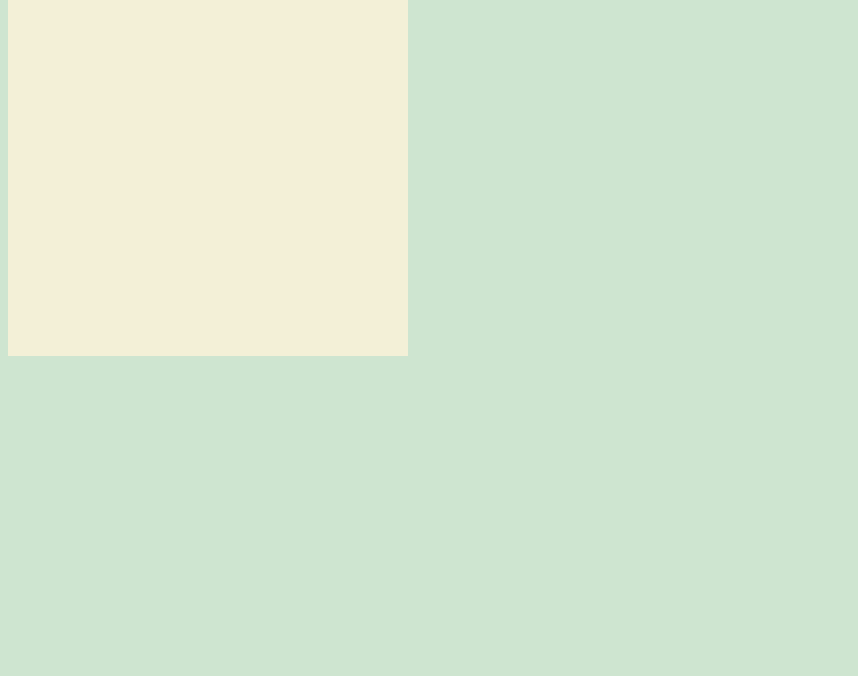
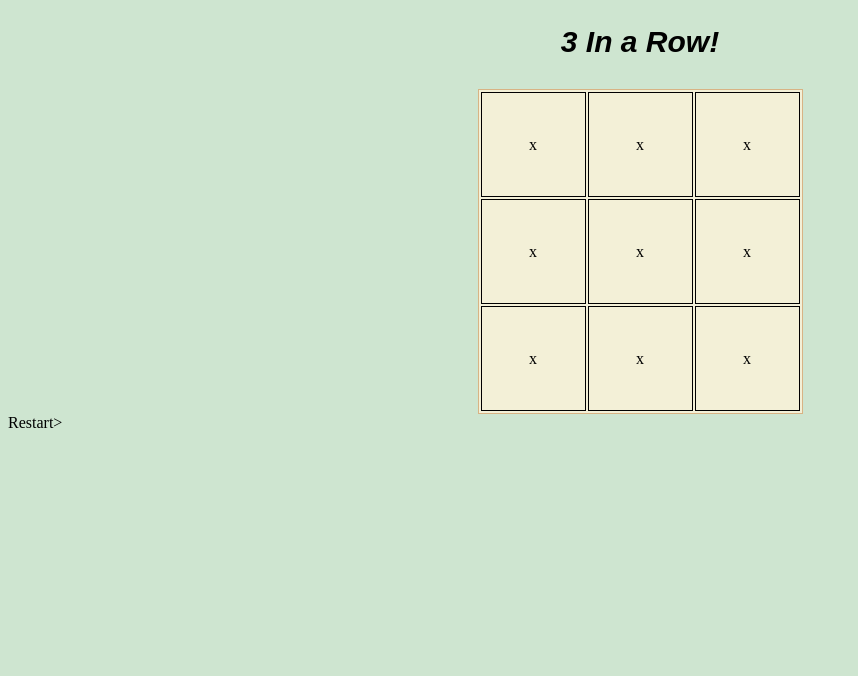
Before and after one commit to AliaTaha/TicTacToe, a plain HTML site: page index.html in a window 1280 px wide. Shown: the part 124-800 px from the top of the page, without its empty margins (0-858 px from the left). Drawn offline with Linux system fonts and the light colour scheme.

Commit message:
centered x's

```diff
--- a/app.js
+++ b/app.js
@@ -0,0 +1,11 @@
+let tictactoe = [
+    ['d', null,null],  [null, null,null], [null, null,null]
+]
+
+let board = document.getElementById("board")
+board.addEventListener("click", (event) => {
+   let id = event.target.id
+
+   let variable = id.split('')
+   console.log(tictactoe[Number(variable[0])][Number(variable[1])])
+})
--- a/index.html
+++ b/index.html
@@ -11,26 +11,36 @@
   </head>
 
   <body>
-    <script src="app.js"></script>
 
-    <h1>Tic Tac Toe</h1>
+    <header>
+        <h1 class="Title">Tic Tac Toe</h1>
 
-    <table class="board">
+        <h3 class="sideText">
+            <i>3 In a Row!</i></h3>
+    </header>
+
+    <table id="board">
       <tr>
-        <td></td>
-        <td></td>
-        <td></td>
+        <td class="cell" id="00">x</td>
+        <td class="cell" id="01">x</td>
+        <td class="cell" id="02">x</td>
       </tr>
       <tr>
-        <td></td>
-        <td></td>
-        <td></td>
+        <td class="cell" id="10">x</td>
+        <td class="cell" id="11">x</td>
+        <td class="cell" id="12">x</td>
       </tr>
       <tr>
-        <td></td>
-        <td></td>
-        <td></td>
+        <td class="cell" id="20">x</td>
+        <td class="cell" id="21">x</td>
+        <td class="cell" id="22">x</td>
       </tr>
     </table>
+
+    <section class="winningText" id="winningText">
+      <div clas="You Win!"></div>
+    <section class="restartText">Restart>
+    </div>
+    <script src="app.js"></script>
   </body>
 </html>
--- a/style.css
+++ b/style.css
@@ -9,15 +9,36 @@ body {
 h1 {
     font-family: Arial, Helvetica, sans-serif;
     text-align: center;
+    font-size: 60px;
+
+}
+
+
+h3 {
+    font-family: Arial, Helvetica, sans-serif;
+    font-size: 30px;
+    text-align: center;
+}
+
+#board {
+    height: 325px;
+    width: 325px;
+    background-color: #F3F0D7 ;
+    margin: auto;
+    border: 1px solid #D8B384;
 
 
 
 }
 
+table, tr, td {
+    border: 1px solid black;
+}
 
-.board{
-    height: 400px;
-    width: 400px;
-    background-color: #F3F0D7 ;
 
+td {
+    width: ;
+    text-align: center;
 }
+
+/*table.cell td {
```
